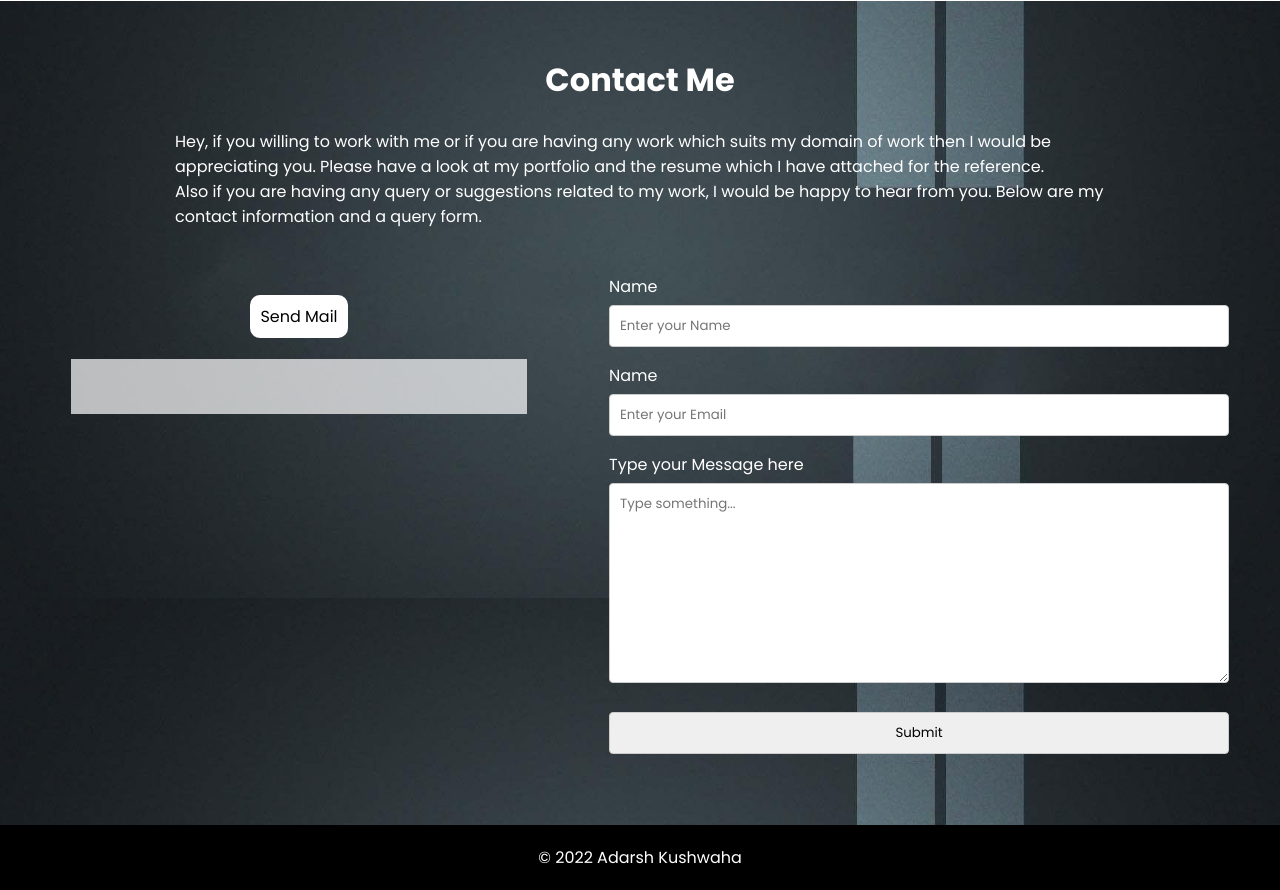
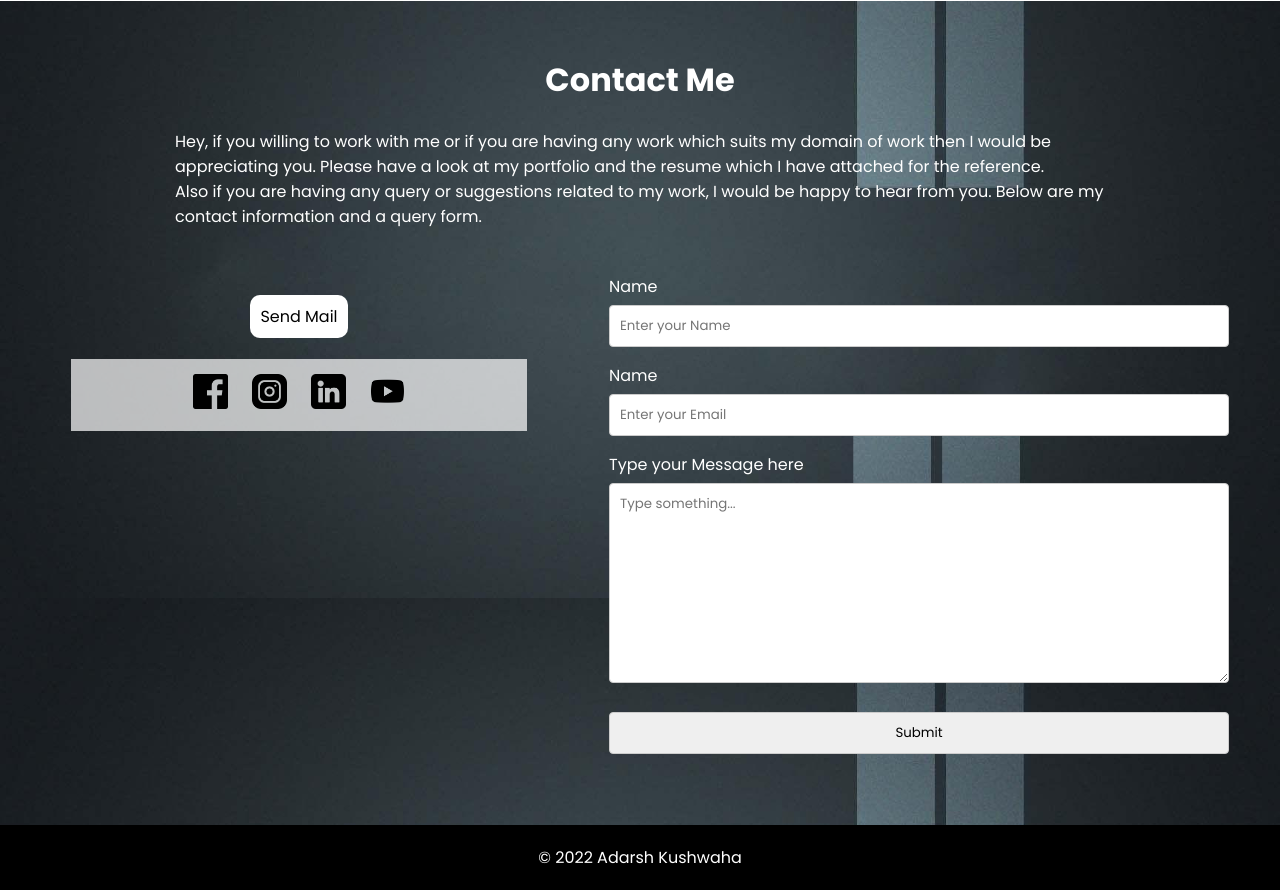
Before and after one commit to Adarshkush/portfolio, a plain HTML site: page index.html in a window 1280 px wide. Shown: the part 1802-2692 px from the top of the page. Drawn offline with Linux system fonts and the light colour scheme; the site is published under a folder, as on GitHub Pages, so addresses that start at the root find nothing.

Commit message:
Update index.html

```diff
--- a/index.html
+++ b/index.html
@@ -150,16 +150,16 @@
           </div>
           <div class="social">
             <a href="https://www.facebook.com/iamadarshkushwah"
-              ><img src="/icon/social/facebook.png" alt=""
+              ><img src="icon/social/facebook.png" alt=""
             /></a>
             <a href="https://www.instagram.com/iamadarshkushwah"
-              ><img src="/icon/social/instagram.png" alt=""
+              ><img src="icon/social/instagram.png" alt=""
             /></a>
             <a href="https://www.linkedin.com/in/adarsh-kushwah"
-              ><img src="/icon/social/linkedin.png" alt=""
+              ><img src="icon/social/linkedin.png" alt=""
             /></a>
             <a href="https://www.youtube.com/@lazysolo8036"
-              ><img src="/icon/social/youtube.png" alt=""
+              ><img src="icon/social/youtube.png" alt=""
             /></a>
           </div>
         </div>
```
